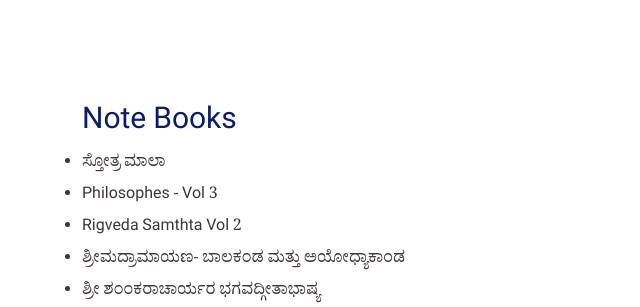
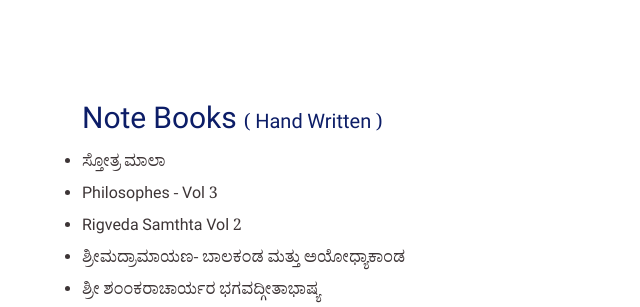
Before and after one commit to SrirangaDigital/hckbhatta, a PHP site: page /notebooks.php in a window 1280 px wide. Shown: the part 63-370 px from the top of the page, without its empty margins (0-640 px from the left). Run offline with PHP 8.4, Linux system fonts and the light colour scheme.

Commit message:
edited title

```diff
--- a/notebooks.php
+++ b/notebooks.php
@@ -3,7 +3,7 @@
 <div class="container mt-5">
 	<div class="row">
 		<div class="col-md-12 gapAboveLarge">
-			<h1 style="font-size: 30px; color: #0C1D67;"> <b>Note Books</b></h1><br />
+			<h1 style="font-size: 30px; color: #0C1D67;"> <b>Note Books <span  style="font-size: 20px;"> ( Hand Written )</span></b></h1><br />
 			<ul style="list-style-type:disc;">
 				<li><a href="<?php echo $base_url; ?>php/toc.php?vol=112&part=01">ಸ್ತೋತ್ರ ಮಾಲಾ </a></li> <br />
 				<li> Philosophes - Vol 3 </li> <br />
@@ -24,17 +24,12 @@
 				<li> ಅಭಿಜ್ಞಾನ ಶಕುಂತಲಾ Vol 2 (ಮಂಗಳ) </li> <br />
 				<li> Raghuvamsa Vol 3 (12-19) </li> <br />
 				<li> ಅಭಿಜ್ಞಾನ ಶಕುಂತಲಾ Vol 1 </li> <br />
-
-
-
 				<li> ಶಿಲ್ಪ ಮತ್ತು ನಾಗರಿಕತೆ </li> <br />
-
 				<li> ಕನ್ನಡ ಸಾಹಿತ್ಯ ದೇವರ ಸಾಕ್ಷಾತ್ಕಾರಕ್ಕೆ ದಾರಿ </li> <br />
 				<li> kannada cyclopaedia 2 </li> <br />
 				<li> kannada cyclopaedia  8 </li> <br />
 				<li> ಪ್ರಾಚೀನ ನಾಗರೀಕತೆಗಳಲ್ಲಿ ಯಂತ್ರ ಶಿಲ್ಪ </li> <br />
 				<li> University of mysore paper </li> <br />
-
 				<li> ನೀರಾವರಿ </li> <br />
 				<li> ಜೀವನ ಪತ್ರಿಕೆ </li> <br />
 				<li> Radio Talks </li> <br />
@@ -119,6 +114,10 @@
 				<li> Miscellaneous Notes 2 </li> <br />
 			</ul>
 		</div>
+		<div class="col-md-12 gapAboveLarge">
+
+		</div>
+
 	</div>
 </div>
 
```
